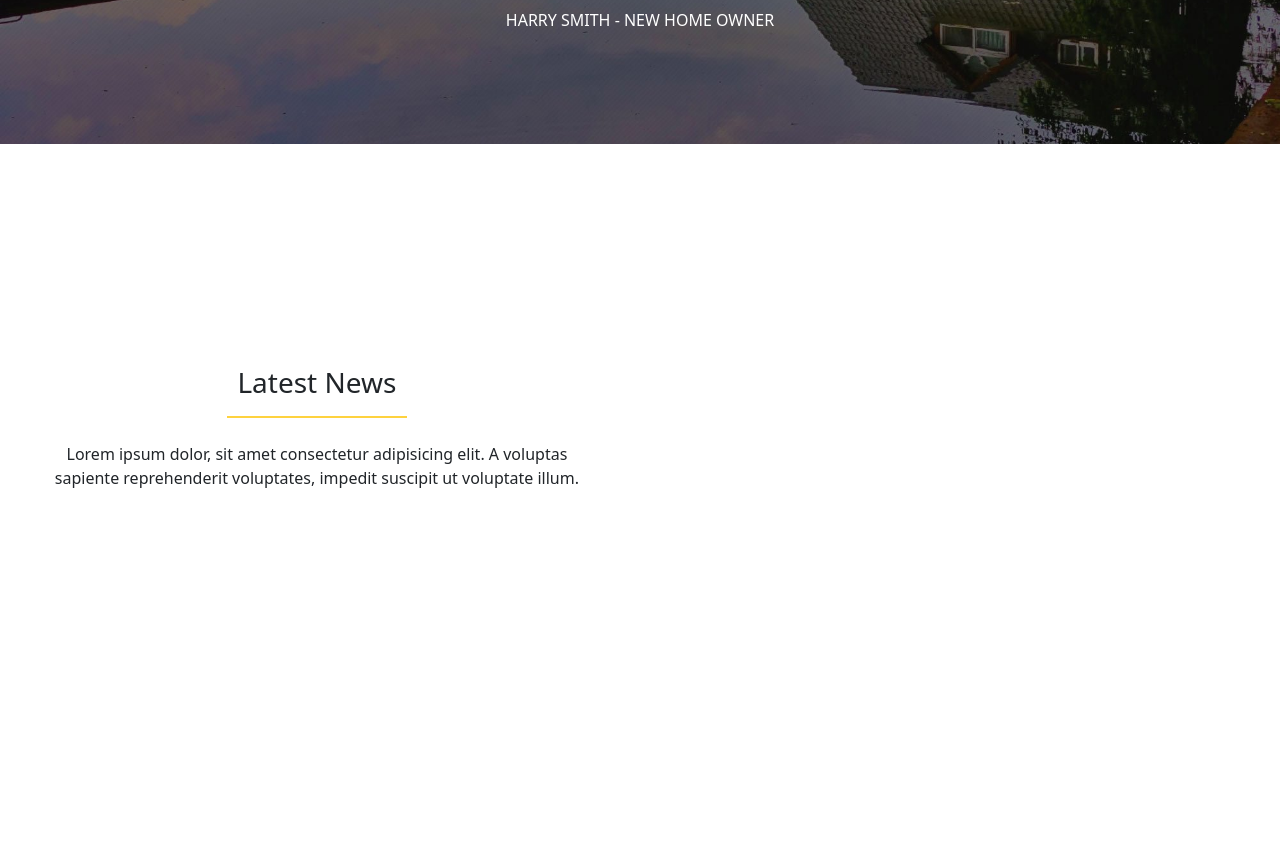
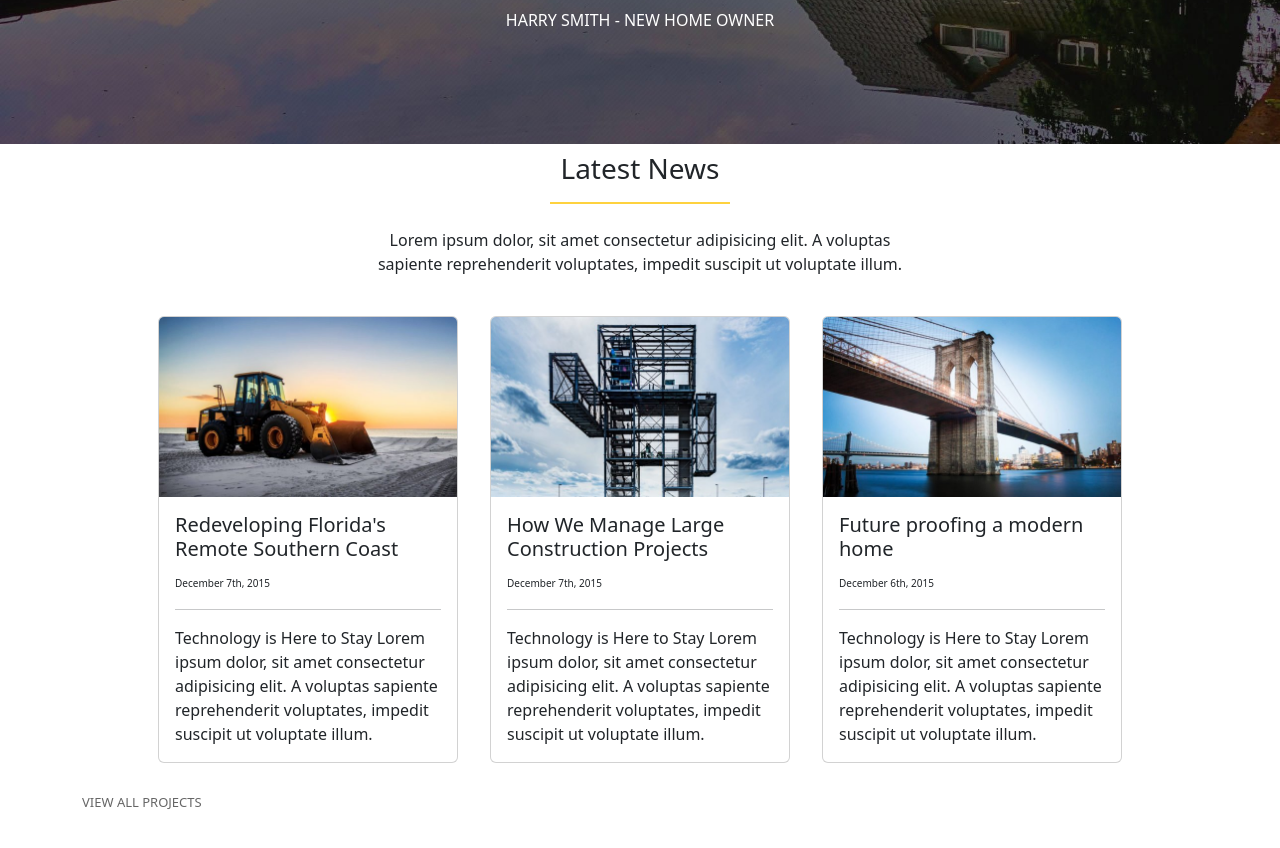
Before and after one commit to RiccardoSignorini/proj-html-vuejs, a Vue app: page / in a window 1280 px wide. Shown: the part 2980-3828 px from the top of the page. Before the commit the page ends 3724 px from the top, so only its background shows below. Built offline with nearby package versions, Linux system fonts and the light colour scheme.

Commit message:
avanzamento componente main 6

```diff
--- a/src/components/MainComp6.vue
+++ b/src/components/MainComp6.vue
@@ -12,6 +12,18 @@
                         date: "December 7th, 2015",
                         text: "Technology is Here to Stay Lorem ipsum dolor, sit amet consectetur adipisicing elit. A voluptas sapiente reprehenderit voluptates, impedit suscipit ut voluptate illum."
                     },
+                    {
+                        img: "/img/blog-post-332773904-600x362.jpg",
+                        title: "How We Manage Large Construction Projects",
+                        date: "December 7th, 2015",
+                        text: "Technology is Here to Stay Lorem ipsum dolor, sit amet consectetur adipisicing elit. A voluptas sapiente reprehenderit voluptates, impedit suscipit ut voluptate illum."
+                    },
+                    {
+                        img: "/img/blog-post-92486644-600x362.jpg",
+                        title: "Future proofing a modern home",
+                        date: "December 6th, 2015",
+                        text: "Technology is Here to Stay Lorem ipsum dolor, sit amet consectetur adipisicing elit. A voluptas sapiente reprehenderit voluptates, impedit suscipit ut voluptate illum."
+                    }
                 ]
             }
         }
@@ -20,32 +32,38 @@
 
 <template>
     <div id="main-sixth" class="d-flex align-items-center">
-        <div class="container text-center py-4">
+        <div class="container py-4">
             <!-- PARTE TITOLO -->
-            <div id="title">
+            <div id="title" class="text-center">
                 <h3 class="py-2">Latest News</h3>
                 <hr>
                 <p class="py-4">Lorem ipsum dolor, sit amet consectetur adipisicing elit. A voluptas sapiente reprehenderit voluptates, impedit suscipit ut voluptate illum.</p>
             </div>
-        </div>
             <div class="container px-4 d-flex justify-content-center">
                 <!-- CARD SINGOLA CICLATA -->
-            <!-- <div class="card text-center mx-3" v-for="(elem, index) in societyNumbers" :key="index">
-                <img src="" class="card-img-top" alt="">
+                <div class="card mx-3" v-for="(elem, index) in latestNews" :key="index">
+                    <img :src="elem.img" class="card-img-top" alt="">
                     <div class="card-body">
-                    <h3 class="card-title">{{ elem.num }}</h3>
-                    <span></span>
+                        <h5 class="card-title">{{ elem.title }}</h5>
+                        <span>{{ elem.date }}</span>
                         <hr>
                         <p class="card-text">{{ elem.text }}</p>
                     </div>
-            </div> -->
                 </div>
+            </div>
+            <div id="foot-sixth" class="d-flex align-items-center my-4 text-center">
+                <hr>
+                <a href="#">VIEW ALL PROJECTS</a>
+                <hr>
+            </div>
+        </div>
+
     </div>
 </template>
 
 <style scoped lang="scss">
     #main-sixth{
-        height: 600px;
+        height: 700px;
 
         #title{
             width: 550px;
@@ -60,5 +78,33 @@
                 margin: 0 auto;
             }
         }
+
+        .card{
+            width: 300px;
+
+            span{
+                font-size: 10px;
+            }
+        }
+
+        #foot-sixth{
+
+            a{
+                text-decoration: none;
+                color: black;
+                opacity: 0.6;
+                font-size: 13px;
+            }
+
+            a:hover{
+                opacity: 1;
+            }
+
+            hr{
+                background-color: black;
+                height: 1px;
+                opacity: 0.6;
+            }
+        }
     }
 </style>
```
Lines whose indentation alone changed are shown as unchanged.
